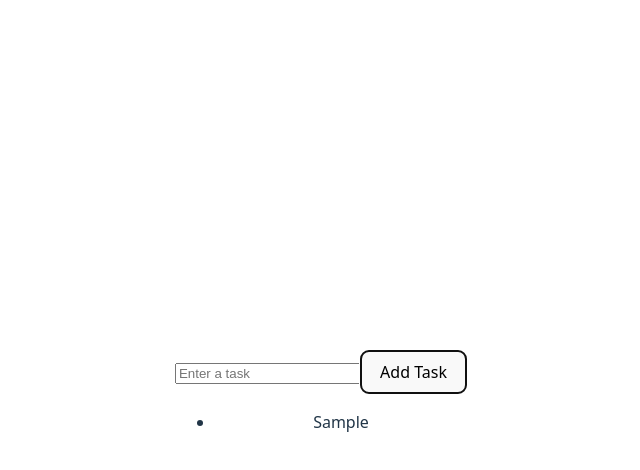
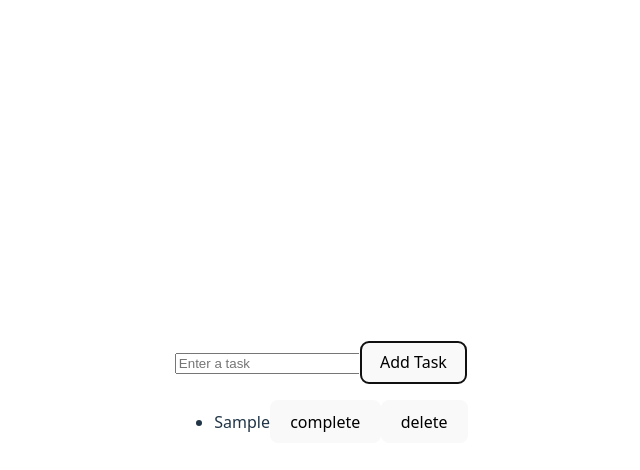
Before and after one commit to thesaint225/task-tracker, a React (Vite) app: page / in a window 1280 px wide. Both pictures are taken after typing "Sample" into the empty fields and a click on the button "Add Task". Shown: the top 470 px of the page, without its empty margins (319-959 px from the left). Built offline with nearby package versions, Linux system fonts and the light colour scheme.

Commit message:
feat:add handleDellete function

```diff
--- a/src/components/TaskList.tsx
+++ b/src/components/TaskList.tsx
@@ -25,6 +25,13 @@ export default function TaskList() {
     );
     setTasks(updatedTask);
   }
+
+  function handleDelete(index: number) {
+    const updatedTask = tasks.filter((_, i) => i !== index);
+
+    setTasks(updatedTask);
+  }
+
   return (
     <div>
       <input
@@ -36,7 +43,14 @@ export default function TaskList() {
       <button onClick={handleAddTask}> Add Task</button>
       <ul>
         {tasks.map((t, index) => (
-          <li key={index}>{t.title}</li>
+          <li
+            key={index}
+            style={{ textDecoration: t.completed ? 'line-through' : 'none' }}
+          >
+            {t.title}
+            <button onClick={() => handleComplete(index)}>complete</button>
+            <button onClick={() => handleDelete(index)}>delete</button>
+          </li>
         ))}
       </ul>
     </div>
```
